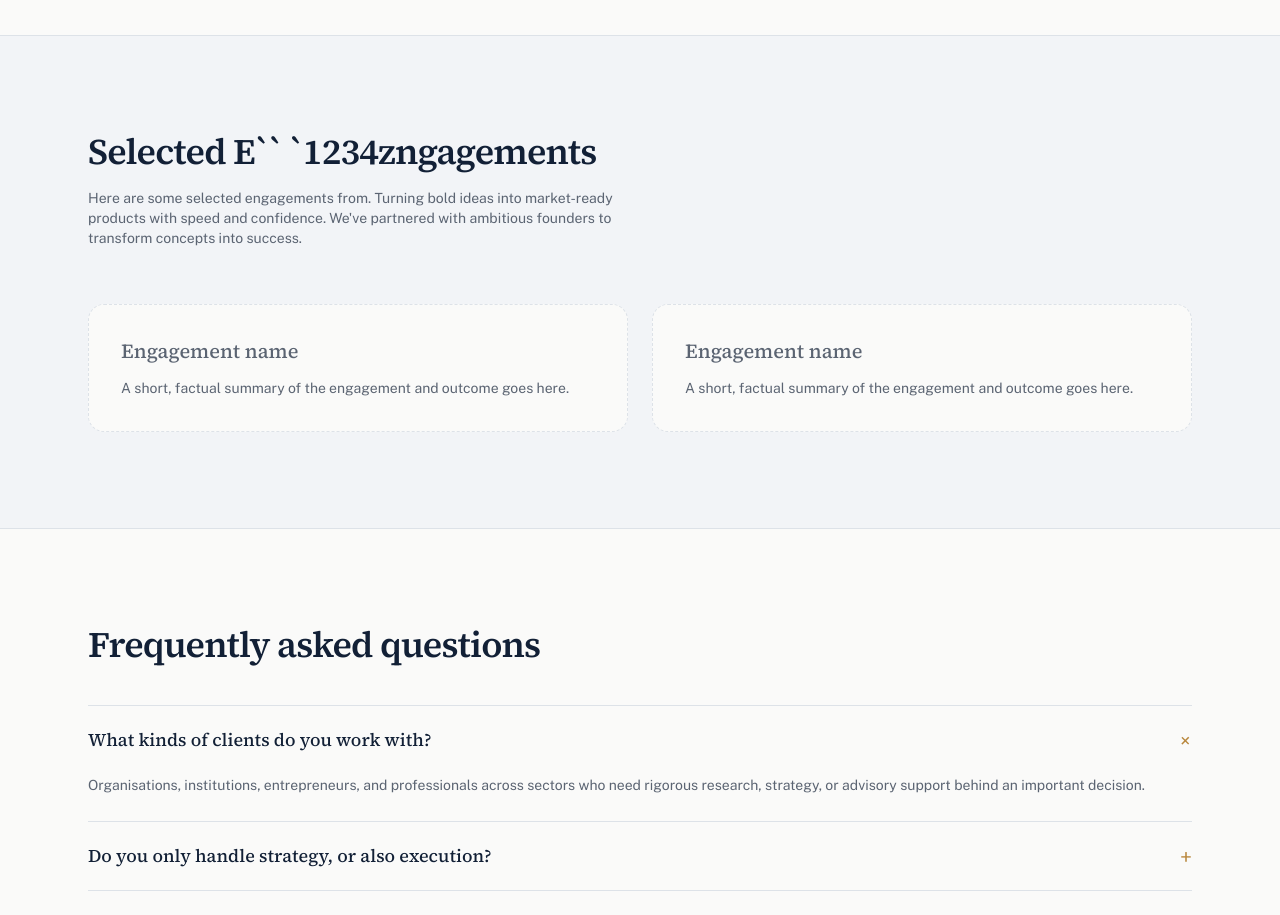
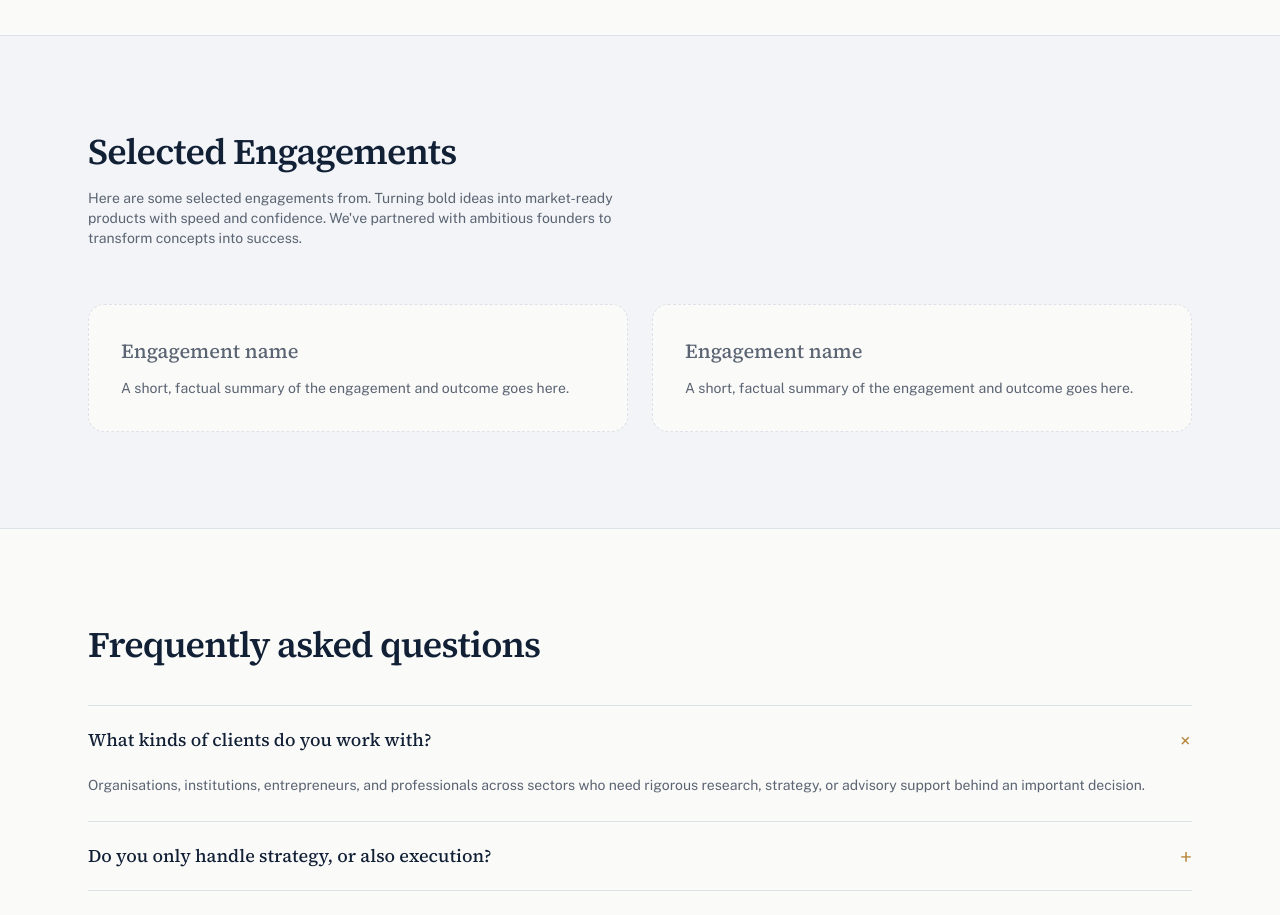
Before and after one commit to olumuyiwaa/etmanagement, a Next.js app: page / in a window 1280 px wide. Shown: the part 4000-4915 px from the top of the page. Built offline with nearby package versions, Linux system fonts and the light colour scheme.

Commit message:
ui improvements

```diff
--- a/components/CaseStudies.tsx
+++ b/components/CaseStudies.tsx
@@ -3,7 +3,7 @@ export default function CaseStudies() {
     <section id="case-studies" className="border-b border-line bg-surface">
       <div className="mx-auto max-w-6xl px-6 py-24">
         <h2 className="max-w-xl font-display text-3xl font-semibold tracking-tight text-ink md:text-4xl">
-          Selected E``  `1234zngagements
+          Selected Engagements
         </h2>
         <p className="mt-4 max-w-xl text-sm text-muted">
           Here are some selected engagements from. Turning bold ideas into market-ready products with speed and confidence.
```
